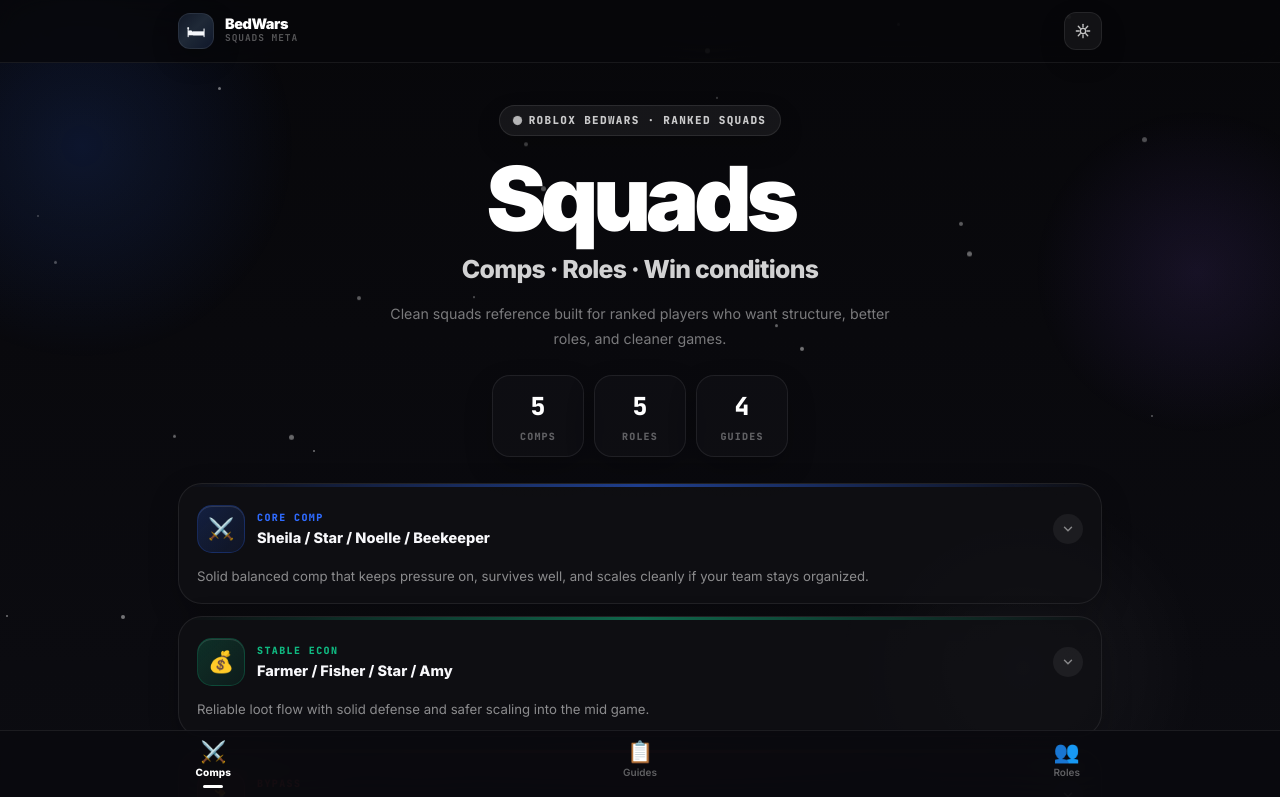
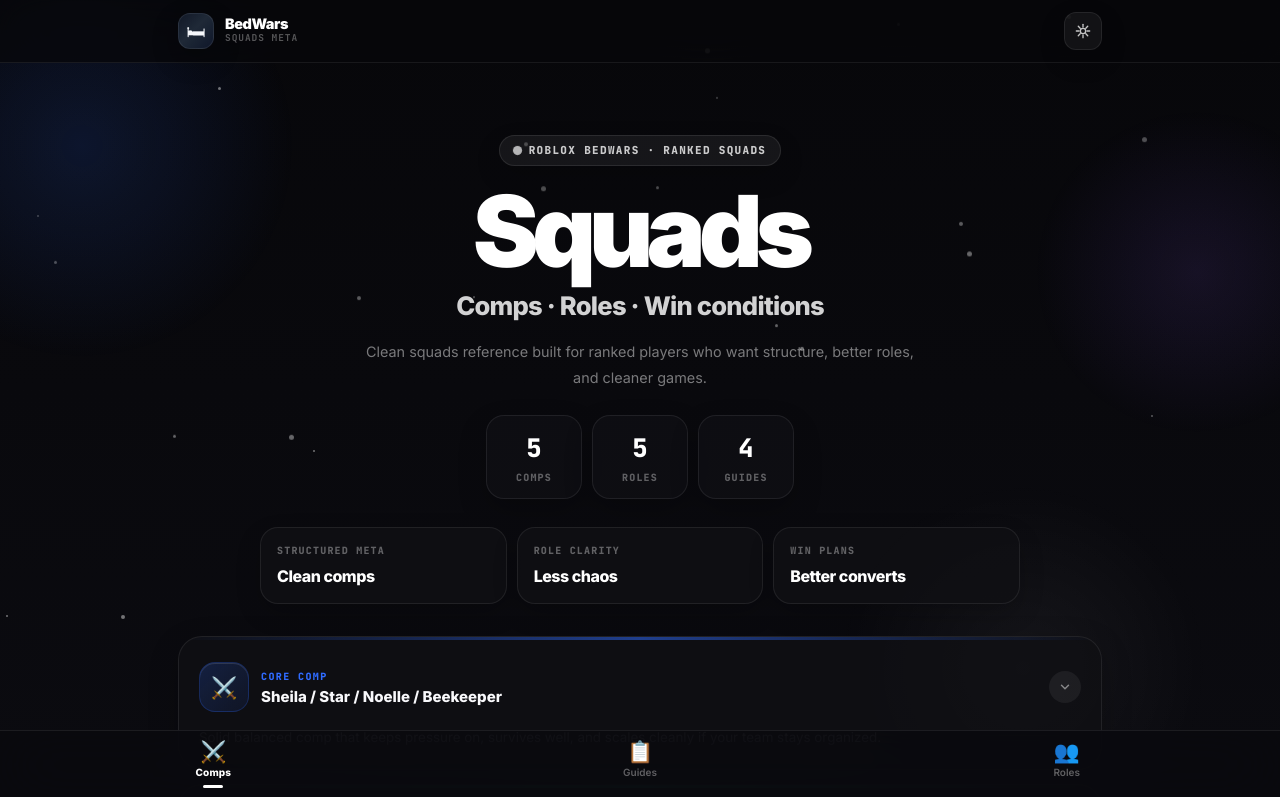
Before and after one commit to yayuvinagrawal-cloud/react-1pmjnucm, a React (Create React App) app: page / in a window 1280 px wide. Shown: the top 797 px of the page. Built offline with nearby package versions, Linux system fonts and the light colour scheme.

Commit message:
Update App.js

```diff
--- a/src/App.js
+++ b/src/App.js
@@ -332,12 +332,76 @@
   );
 }
 
+/* ─── FEATURE STRIP ─── */
+function FeaturedStrip({ dark }) {
+  const items = [
+    { label: "Structured meta", value: "Clean comps" },
+    { label: "Role clarity", value: "Less chaos" },
+    { label: "Win plans", value: "Better converts" },
+  ];
+
+  return (
+    <div
+      style={{
+        marginTop: 28,
+        display: "grid",
+        gridTemplateColumns: "repeat(auto-fit, minmax(180px, 1fr))",
+        gap: 10,
+        width: "100%",
+        maxWidth: 760,
+        marginInline: "auto",
+      }}
+    >
+      {items.map((item) => (
+        <div
+          key={item.label}
+          style={{
+            borderRadius: 18,
+            padding: "15px 16px",
+            background: dark ? "rgba(16,16,20,0.78)" : "rgba(255,255,255,0.86)",
+            border: `1px solid ${dark ? "rgba(255,255,255,0.08)" : "rgba(0,0,0,0.08)"}`,
+            backdropFilter: "blur(20px)",
+            WebkitBackdropFilter: "blur(20px)",
+            boxShadow: dark ? "0 10px 24px rgba(0,0,0,0.2)" : "0 10px 22px rgba(0,0,0,0.05)",
+            textAlign: "left",
+          }}
+        >
+          <div
+            style={{
+              fontSize: 10,
+              fontWeight: 800,
+              letterSpacing: "0.12em",
+              textTransform: "uppercase",
+              fontFamily: "'JetBrains Mono', monospace",
+              color: dark ? "rgba(255,255,255,0.35)" : "rgba(0,0,0,0.35)",
+              marginBottom: 6,
+            }}
+          >
+            {item.label}
+          </div>
+          <div
+            style={{
+              fontSize: 16,
+              fontWeight: 800,
+              letterSpacing: "-0.03em",
+              color: dark ? "#ffffff" : "#111111",
+            }}
+          >
+            {item.value}
+          </div>
+        </div>
+      ))}
+    </div>
+  );
+}
+
 /* ─── COMP CARD ─── */
 function CompCard({ comp, dark }) {
   const [open, setOpen] = useState(false);
 
   return (
     <div
+      className="compCard"
       onClick={() => setOpen((o) => !o)}
       style={{
         borderRadius: 24,
@@ -373,13 +437,13 @@
           transition: "opacity 0.3s ease",
         }}
       />
-      <div style={{ padding: "18px 18px 16px" }}>
+      <div style={{ padding: "22px 20px 20px" }}>
         <div style={{ display: "flex", alignItems: "center", gap: 12 }}>
           <div
             style={{
-              width: 48,
-              height: 48,
-              borderRadius: 15,
+              width: 50,
+              height: 50,
+              borderRadius: 16,
               flexShrink: 0,
               background: `linear-gradient(135deg, rgba(${comp.rgb},0.2), rgba(${comp.rgb},0.08))`,
               border: `1px solid rgba(${comp.rgb},0.22)`,
@@ -409,7 +473,7 @@
             </div>
             <div
               style={{
-                fontSize: 14.5,
+                fontSize: 15,
                 fontWeight: 800,
                 lineHeight: 1.25,
                 color: dark ? "#f8f8fb" : "#0f0f10",
@@ -424,8 +488,8 @@
 
           <div
             style={{
-              width: 30,
-              height: 30,
+              width: 32,
+              height: 32,
               flexShrink: 0,
               borderRadius: "50%",
               display: "flex",
@@ -441,9 +505,9 @@
 
         <p
           style={{
-            margin: "12px 0 0",
-            fontSize: 13.2,
-            lineHeight: 1.68,
+            margin: "14px 0 0",
+            fontSize: 13.4,
+            lineHeight: 1.7,
             color: dark ? "rgba(255,255,255,0.52)" : "rgba(0,0,0,0.56)",
           }}
         >
@@ -675,6 +739,7 @@
     >
       {ROLES.map((r) => (
         <div
+          className="roleCard"
           key={r.key}
           style={{
             borderRadius: 22,
@@ -684,6 +749,7 @@
             backdropFilter: "blur(24px)",
             WebkitBackdropFilter: "blur(24px)",
             boxShadow: dark ? "0 10px 28px rgba(0,0,0,0.22)" : "0 10px 24px rgba(0,0,0,0.05)",
+            transition: "transform 0.25s ease, box-shadow 0.25s ease",
           }}
         >
           <div
@@ -873,6 +939,18 @@
         .liveDot {
           animation: pulse-dot 2.4s ease-in-out infinite;
         }
+
+        @media (hover: hover) and (pointer: fine) {
+          .compCard:hover {
+            transform: translateY(-4px);
+            box-shadow: 0 22px 46px rgba(0,0,0,0.20);
+          }
+
+          .roleCard:hover {
+            transform: translateY(-4px);
+            box-shadow: 0 20px 40px rgba(0,0,0,0.16);
+          }
+        }
       `}</style>
 
       <Ambient dark={dark} />
@@ -981,7 +1059,7 @@
         style={{
           maxWidth: 960,
           margin: "0 auto",
-          padding: "42px 18px 18px",
+          padding: "72px 18px 20px",
           textAlign: "center",
           position: "relative",
           zIndex: 5,
@@ -1028,10 +1106,10 @@
         <h1
           style={{
             margin: "0 0 10px",
-            fontSize: "clamp(3rem, 12vw, 5.6rem)",
+            fontSize: "clamp(3.2rem, 12vw, 6.2rem)",
             fontWeight: 900,
-            letterSpacing: "-0.06em",
-            lineHeight: 0.95,
+            letterSpacing: "-0.07em",
+            lineHeight: 0.92,
             color: dark ? "#ffffff" : "#111111",
           }}
         >
@@ -1041,7 +1119,7 @@
         <p
           style={{
             margin: "0 0 10px",
-            fontSize: "clamp(1rem, 4vw, 1.55rem)",
+            fontSize: "clamp(1rem, 4vw, 1.6rem)",
             fontWeight: 800,
             letterSpacing: "-0.03em",
             color: dark ? "rgba(255,255,255,0.82)" : "rgba(0,0,0,0.82)",
@@ -1053,9 +1131,9 @@
         <p
           style={{
             margin: "14px auto 0",
-            maxWidth: 520,
-            fontSize: 14.2,
-            lineHeight: 1.75,
+            maxWidth: 560,
+            fontSize: 14.4,
+            lineHeight: 1.8,
             color: dark ? "rgba(255,255,255,0.46)" : "rgba(0,0,0,0.52)",
           }}
         >
@@ -1080,8 +1158,8 @@
             <div
               key={s.label}
               style={{
-                minWidth: 92,
-                padding: "12px 18px",
+                minWidth: 96,
+                padding: "13px 19px",
                 borderRadius: 18,
                 background: dark ? "rgba(16,16,20,0.8)" : "rgba(255,255,255,0.88)",
                 border: `1px solid ${dark ? "rgba(255,255,255,0.08)" : "rgba(0,0,0,0.08)"}`,
@@ -1098,7 +1176,7 @@
             >
               <span
                 style={{
-                  fontSize: "1.55rem",
+                  fontSize: "1.6rem",
                   fontWeight: 900,
                   fontFamily: "'JetBrains Mono', monospace",
                   color: dark ? "#ffffff" : "#111111",
@@ -1121,6 +1199,8 @@
             </div>
           ))}
         </div>
+
+        <FeaturedStrip dark={dark} />
       </div>
 
       {/* CONTENT */}
@@ -1129,13 +1209,13 @@
         style={{
           maxWidth: 960,
           margin: "0 auto",
-          padding: "8px 18px",
+          padding: "12px 18px",
           position: "relative",
           zIndex: 5,
         }}
       >
         {tab === "comps" && (
-          <div style={{ display: "flex", flexDirection: "column", gap: 12 }}>
+          <div style={{ display: "flex", flexDirection: "column", gap: 14 }}>
             {COMPS.map((c, i) => (
               <CompCard key={i} comp={c} dark={dark} />
             ))}
@@ -1146,12 +1226,12 @@
         {tab === "roles" && <RolesSection dark={dark} />}
       </div>
 
-      {/* FOOTER / CTA */}
+      {/* FOOTER */}
       <div
         className="fade fade3"
         style={{
           maxWidth: 960,
-          margin: "22px auto 0",
+          margin: "24px auto 0",
           padding: "0 18px",
           position: "relative",
           zIndex: 5,
@@ -1160,7 +1240,7 @@
         <div
           style={{
             borderRadius: 28,
-            padding: "26px 22px",
+            padding: "28px 22px",
             background: dark
               ? "linear-gradient(135deg, rgba(255,255,255,0.05), rgba(255,255,255,0.025))"
               : "linear-gradient(135deg, rgba(255,255,255,0.95), rgba(247,247,244,0.96))",
```
